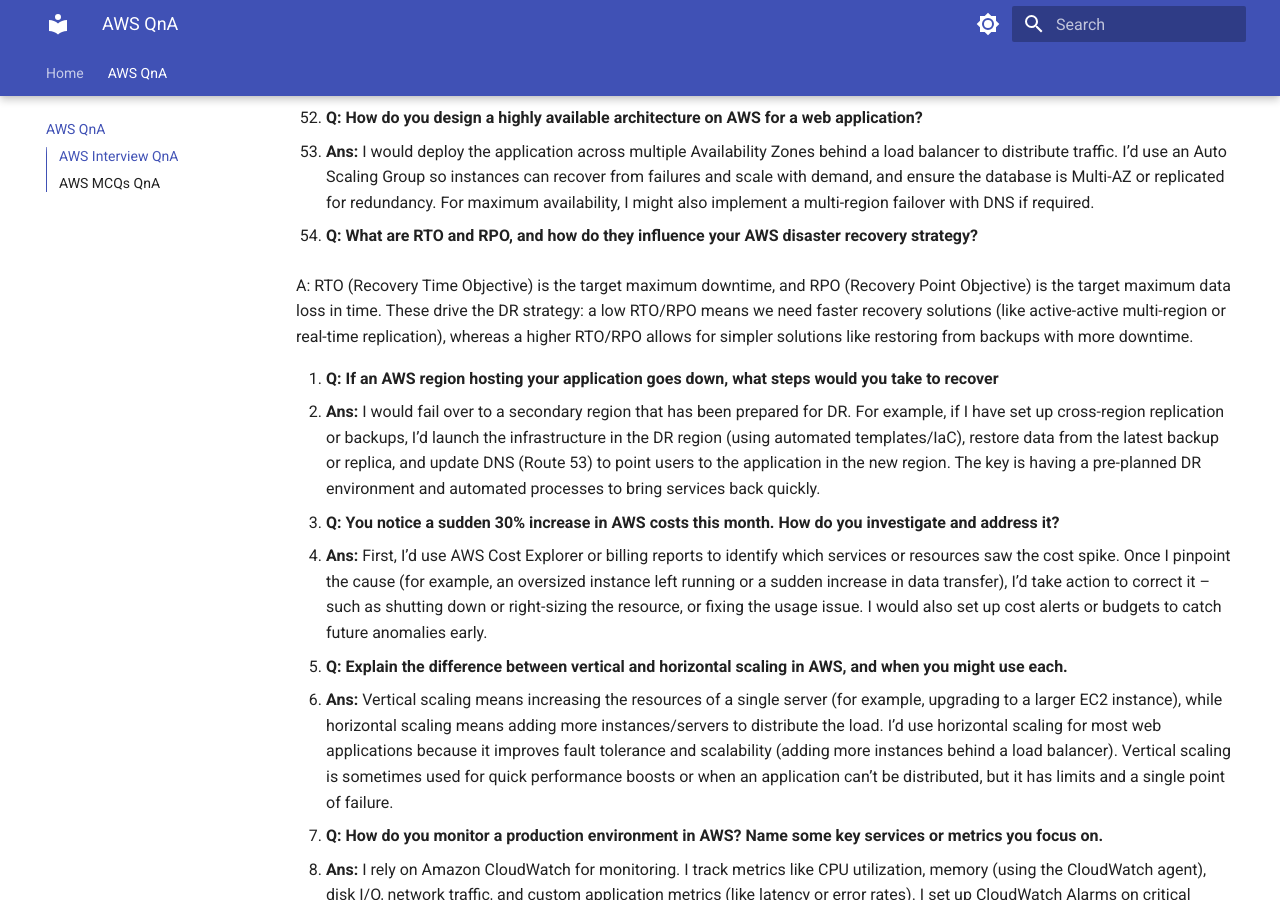
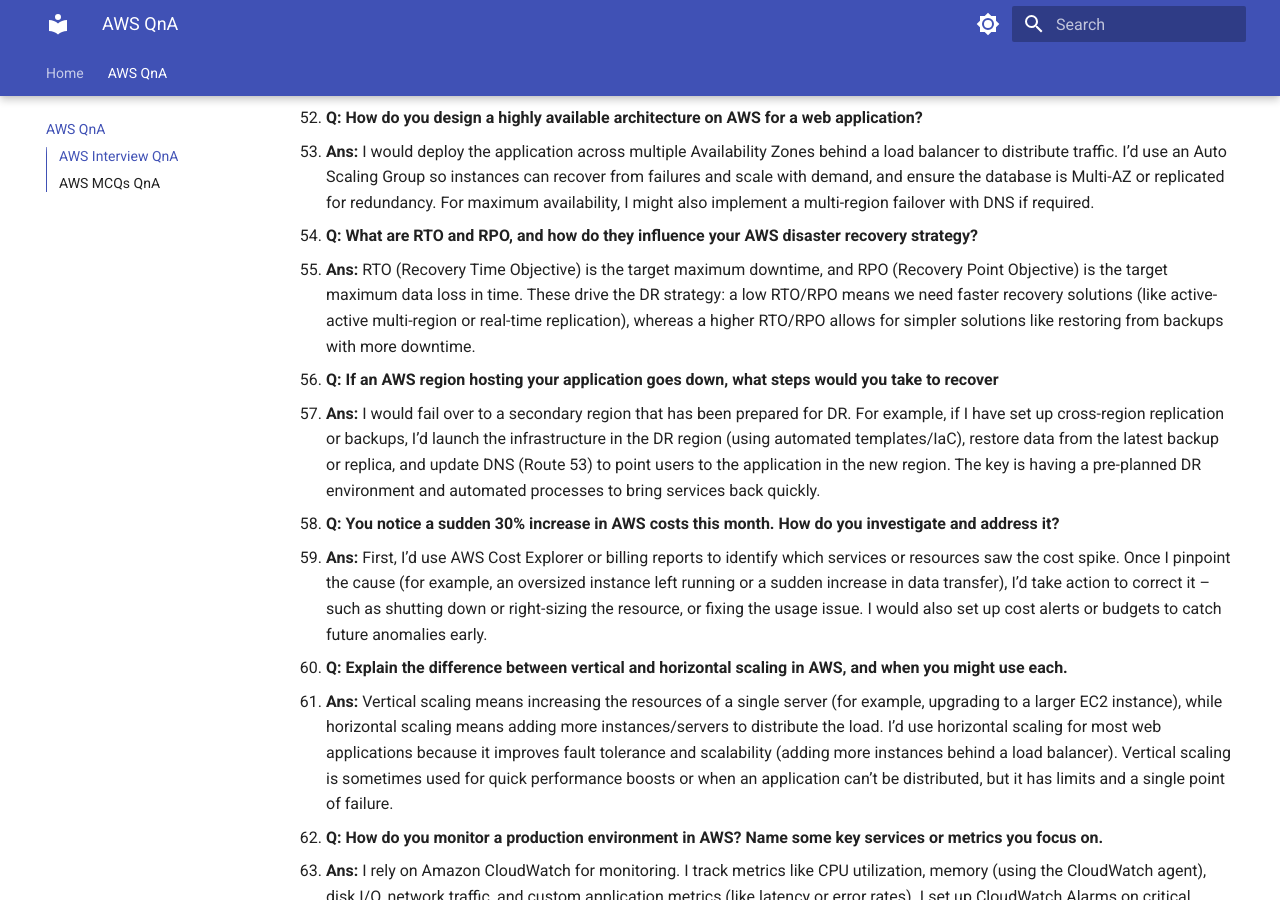
Before and after one commit to CommitOps/commitops.github.io, an MkDocs documentation site: the page built from docs/aws-qna/aws-questions-answers.md, in a window 1280 px wide and 900 px high, scrolled down 4632 px. Built offline with MkDocs 1.6.1 and Material for MkDocs 9.7.7, drawn with Linux system fonts in a browser that asks for light colours.

Commit message:
add steps

```diff
--- a/docs/aws-qna/aws-questions-answers.md
+++ b/docs/aws-qna/aws-questions-answers.md
@@ -211,8 +211,7 @@
    - **Ans:** I would deploy the application across multiple Availability Zones behind a load balancer to distribute traffic. I’d use an Auto Scaling Group so instances can recover from failures and scale with demand, and ensure the database is Multi-AZ or replicated for redundancy. For maximum availability, I might also implement a multi-region failover with DNS if required.
 
 1. **Q: What are RTO and RPO, and how do they influence your AWS disaster recovery strategy?**
-
-A: RTO (Recovery Time Objective) is the target maximum downtime, and RPO (Recovery Point Objective) is the target maximum data loss in time. These drive the DR strategy: a low RTO/RPO means we need faster recovery solutions (like active-active multi-region or real-time replication), whereas a higher RTO/RPO allows for simpler solutions like restoring from backups with more downtime.
+   - **Ans:** RTO (Recovery Time Objective) is the target maximum downtime, and RPO (Recovery Point Objective) is the target maximum data loss in time. These drive the DR strategy: a low RTO/RPO means we need faster recovery solutions (like active-active multi-region or real-time replication), whereas a higher RTO/RPO allows for simpler solutions like restoring from backups with more downtime.
 
 1. **Q: If an AWS region hosting your application goes down, what steps would you take to recover**
    - **Ans:** I would fail over to a secondary region that has been prepared for DR. For example, if I have set up cross-region replication or backups, I’d launch the infrastructure in the DR region (using automated templates/IaC), restore data from the latest backup or replica, and update DNS (Route 53) to point users to the application in the new region. The key is having a pre-planned DR environment and automated processes to bring services back quickly.
```
